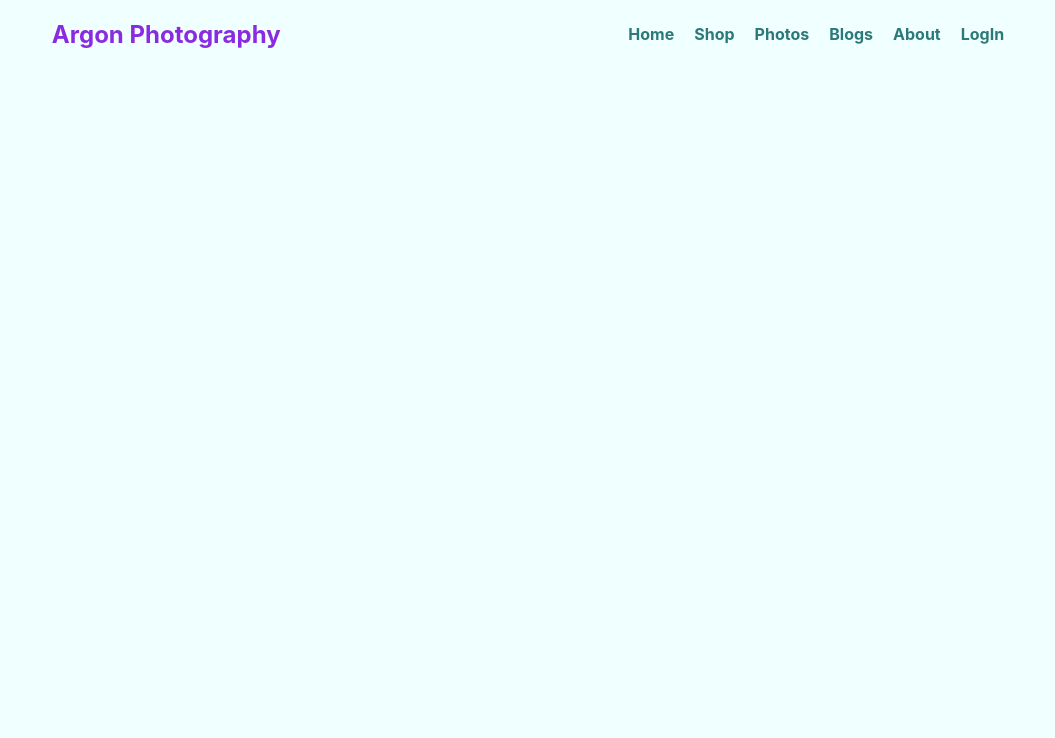
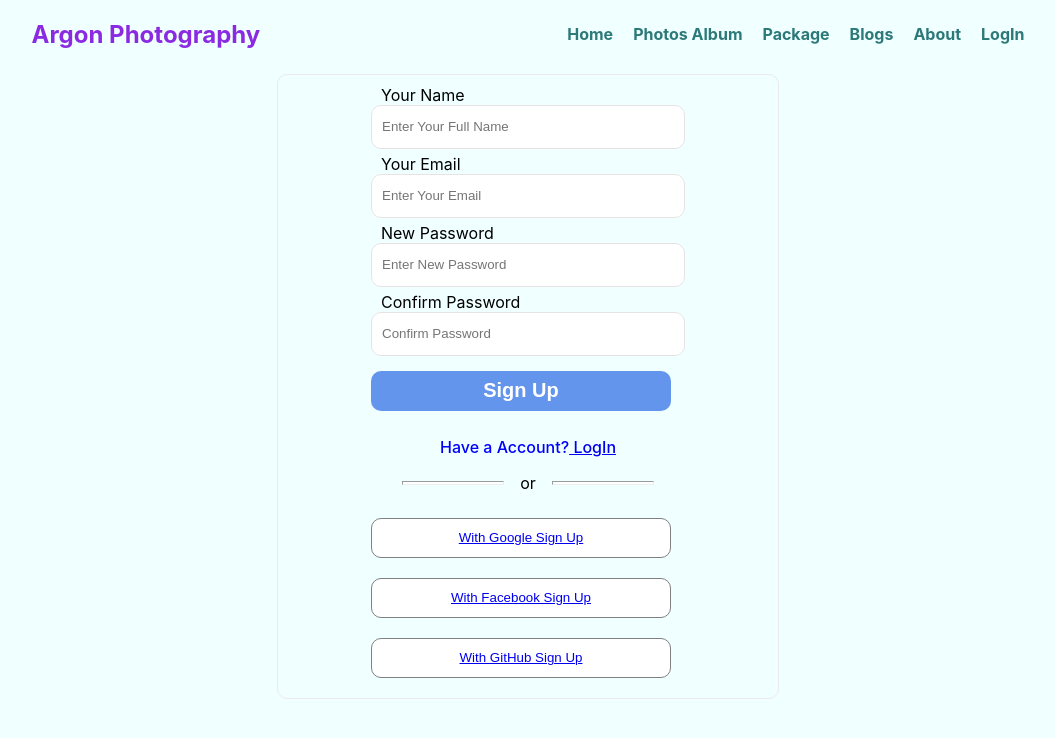
Before and after one commit to Abdur-Rahman-Argon/argon-photography, a React (Create React App) app: page /signup in a window 1280 px wide. Shown: the top 738 px of the page, without its empty margins (112-1167 px from the left). Built offline with nearby package versions, Linux system fonts and the light colour scheme.

Commit message:
login and sign up from create

```diff
--- a/src/App.js
+++ b/src/App.js
@@ -2,11 +2,24 @@ import logo from "./logo.svg";
 import "./App.css";
 import { Route, Routes } from "react-router-dom";
 import Header from "./components/Header/Header/Header";
+import Login from "./components/Login/Login/Login";
+import About from "./components/About/About/About";
+import Home from "./components/Home/Home/Home";
+import Blogs from "./components/Blogs/Blogs";
+import SignUp from "./components/Login/SignUp/SignUp";
 
 function App() {
   return (
-    <div className="App">
+    <div>
       <Header></Header>
+      <Routes>
+        <Route path="/" element={<Home></Home>}></Route>
+        <Route path="/shop" element={<Home></Home>}></Route>
+        <Route path="/blogs" element={<Blogs></Blogs>}></Route>
+        <Route path="/about" element={<About></About>}></Route>
+        <Route path="/login" element={<Login></Login>}></Route>
+        <Route path="/signup" element={<SignUp></SignUp>}></Route>
+      </Routes>
     </div>
   );
 }
--- /dev/null
+++ b/src/components/About/About/About.js
@@ -0,0 +1,11 @@
+import React from "react";
+
+const About = () => {
+  return (
+    <div>
+      <h3>this is About page</h3>
+    </div>
+  );
+};
+
+export default About;
--- /dev/null
+++ b/src/components/Blogs/Blogs.js
@@ -0,0 +1,11 @@
+import React from "react";
+
+const Blogs = () => {
+  return (
+    <div>
+      <h1>Bonus part And ? Question Answer</h1>
+    </div>
+  );
+};
+
+export default Blogs;
--- a/src/components/Header/Header/Header.js
+++ b/src/components/Header/Header/Header.js
@@ -6,15 +6,17 @@ const Header = () => {
   return (
     <nav className="nav-container">
       <div>
-        <h1 className="web-title">Argon Photography</h1>
+        <h1 className="web-title">
+          <Link to="/">Argon Photography</Link>
+        </h1>
       </div>
       <div className="nevber">
         <Link to="/">Home</Link>
-        <Link to="/">Shop</Link>
-        <Link to="/">Photos</Link>
-        <Link to="/">Blogs</Link>
-        <Link to="/">About</Link>
-        <Link to="/">LogIn</Link>
+        <Link to="/">Photos Album</Link>
+        <Link to="/">Package</Link>
+        <Link to="/blogs">Blogs</Link>
+        <Link to="/about">About</Link>
+        <Link to="/login">LogIn</Link>
       </div>
     </nav>
   );
--- a/src/components/Header/Header/Headre.css
+++ b/src/components/Header/Header/Headre.css
@@ -11,6 +11,10 @@ body {
 .web-title {
   color: blueviolet;
 }
+.web-title a {
+  text-decoration: none;
+  color: blueviolet;
+}
 
 .nevber a {
   text-decoration: none;
--- /dev/null
+++ b/src/components/Home/Banner/Banner.js
@@ -0,0 +1,11 @@
+import React from "react";
+
+const Banner = () => {
+  return (
+    <div>
+      <p>this is panner section</p>
+    </div>
+  );
+};
+
+export default Banner;
--- /dev/null
+++ b/src/components/Home/Home/Home.js
@@ -0,0 +1,14 @@
+import React from "react";
+import Banner from "../Banner/Banner";
+
+const Home = () => {
+  return (
+    <div>
+      <h2>This is Home</h2>
+
+      <Banner></Banner>
+    </div>
+  );
+};
+
+export default Home;
--- /dev/null
+++ b/src/components/Login/Login/Login.css
@@ -0,0 +1,56 @@
+.form-container {
+  width: 400px;
+  border: 1px solid rgb(235, 234, 234);
+  padding: 10px 0;
+  border-radius: 10px;
+  margin: 5px auto;
+  display: flex;
+  justify-content: center;
+  box-shadow: rgb(145, 61, 61);
+}
+p {
+  color: blue;
+  font-size: 16px;
+  font-weight: 500;
+  text-align: center;
+}
+.input-group {
+}
+.input-group label {
+  display: block;
+  padding-left: 10px;
+}
+.input-group input {
+  padding-left: 10px;
+  width: 300px;
+  height: 40px;
+  border-radius: 10px;
+  border: 1px solid rgb(231, 227, 227);
+  margin-bottom: 5px;
+}
+
+.form-submit input {
+  width: 300px;
+  height: 40px;
+  border-radius: 10px;
+  border: 0;
+  margin: 10px 0;
+  background-color: cornflowerblue;
+  font-size: 20px;
+  font-weight: 600;
+  color: white;
+}
+.creat-account a {
+  text-decoration: none;
+  font-size: 20px;
+  font-weight: 600;
+  color: white;
+}
+.creat-account {
+  width: 300px;
+  height: 40px;
+  background-color: #3cbe72fa;
+  border-radius: 10px;
+  border: 0;
+  margin: 10px 0;
+}
--- /dev/null
+++ b/src/components/Login/Login/Login.js
@@ -0,0 +1,44 @@
+import React from "react";
+import { Link } from "react-router-dom";
+import "./Login.css";
+
+const Login = () => {
+  return (
+    <div>
+      <form className="form-container" action="">
+        <div>
+          <div className="input-group">
+            <label htmlFor="email">Your Email</label>
+            <input
+              type="email"
+              name="email"
+              id=""
+              placeholder="Enter Your Email"
+              required
+            />
+          </div>
+          <div className="input-group">
+            <label htmlFor="password">Your Password</label>
+            <input
+              type="email"
+              name="password"
+              id=""
+              placeholder="Enter Your Password"
+              required
+            />
+          </div>
+          <div className="form-submit">
+            <input type="submit" value="Log In" />
+          </div>
+          <p> Reset Your PassWord ?</p>
+          <hr />
+          <button className="creat-account">
+            <Link to="/signup">Create New Account</Link>
+          </button>
+        </div>
+      </form>
+    </div>
+  );
+};
+
+export default Login;
--- /dev/null
+++ b/src/components/Login/SignUp/SignUp.css
@@ -0,0 +1,29 @@
+.signup-container {
+  width: 500px;
+  border: 1px solid rgb(235, 234, 234);
+  padding: 10px 0;
+  border-radius: 10px;
+  margin: 5px auto;
+  display: flex;
+  justify-content: center;
+  box-shadow: rgb(145, 61, 61);
+}
+
+.paralal-line hr {
+  width: 100px;
+  background-color: rgb(255, 255, 255);
+}
+.paralal-line {
+  display: flex;
+  text-align: center;
+  margin: 15px;
+}
+
+.external-signup {
+  width: 300px;
+  height: 40px;
+  background-color: #fffffffa;
+  border-radius: 10px;
+  border: 1px solid gray;
+  margin: 10px 0;
+}
--- /dev/null
+++ b/src/components/Login/SignUp/SignUp.js
@@ -0,0 +1,80 @@
+import React from "react";
+import { Link } from "react-router-dom";
+import "./SignUp.css";
+
+const SignUp = () => {
+  return (
+    <div>
+      <form className="signup-container" action="">
+        <div>
+          <div className="input-group">
+            <label htmlFor="name">Your Name</label>
+            <input
+              type="text"
+              name="name"
+              id=""
+              placeholder="Enter Your Full Name"
+              required
+            />
+          </div>
+          <div className="input-group">
+            <label htmlFor="email">Your Email</label>
+            <input
+              type="email"
+              name="email"
+              id=""
+              placeholder="Enter Your Email"
+              required
+            />
+          </div>
+          <div className="input-group">
+            <label htmlFor="new-password">New Password</label>
+            <input
+              type="email"
+              name="new-password"
+              id=""
+              placeholder="Enter New Password"
+              required
+            />
+          </div>
+          <div className="input-group">
+            <label htmlFor="confirm-password">Confirm Password</label>
+            <input
+              type="email"
+              name="confirm-password"
+              id=""
+              placeholder="Confirm Password"
+              required
+            />
+          </div>
+          <div className="form-submit">
+            <input type="submit" value="Sign Up" />
+          </div>
+          <p>
+            Have a Account?<Link to="/login"> LogIn</Link>
+          </p>
+
+          <div className="paralal-line">
+            <hr />
+            <span>or</span>
+            <hr />
+          </div>
+
+          <button className="external-signup">
+            <Link to="/signup">With Google Sign Up</Link>
+          </button>
+          <br />
+          <button className="external-signup">
+            <Link to="/signup">With Facebook Sign Up</Link>
+          </button>
+          <br />
+          <button className="external-signup">
+            <Link to="/signup">With GitHub Sign Up</Link>
+          </button>
+        </div>
+      </form>
+    </div>
+  );
+};
+
+export default SignUp;
```
